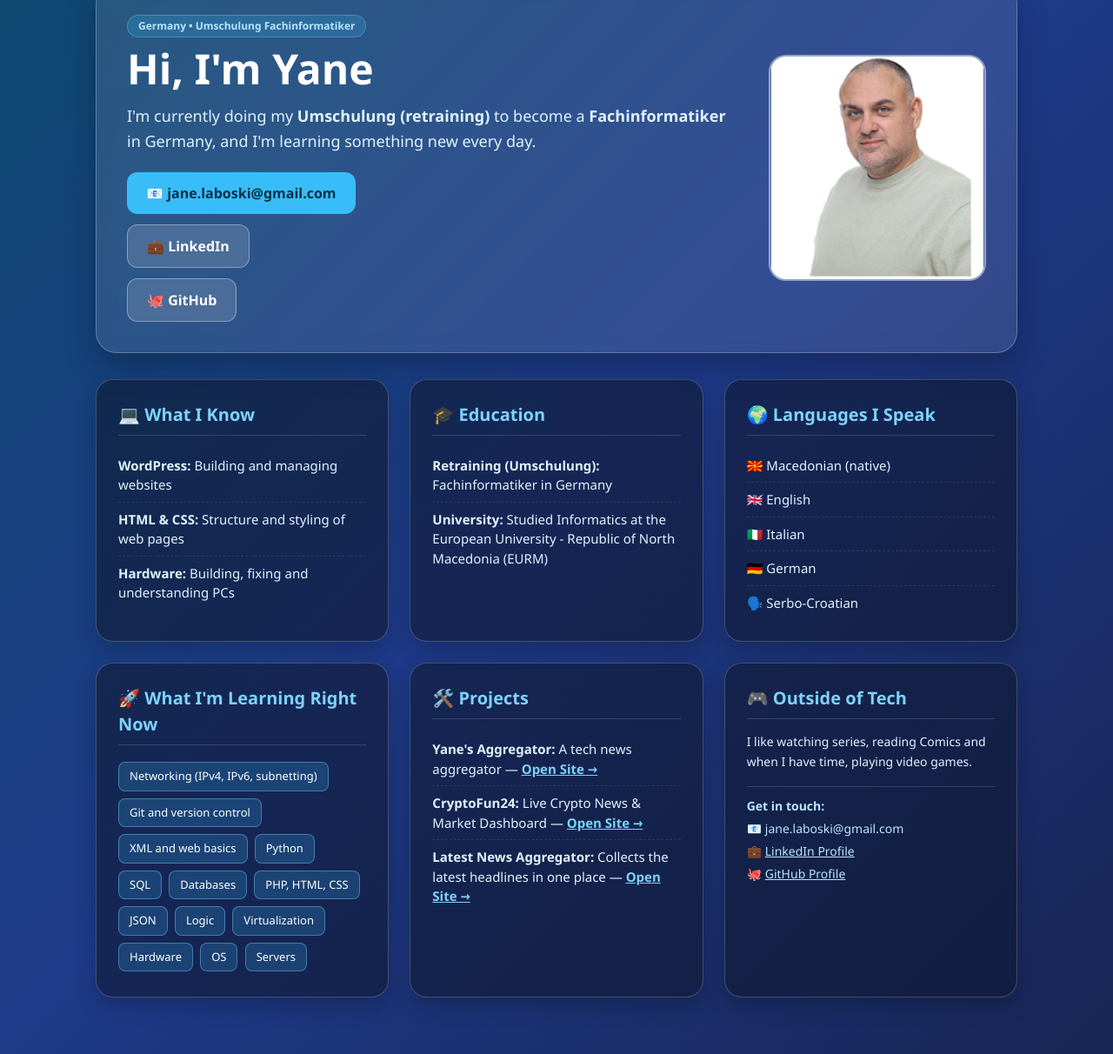
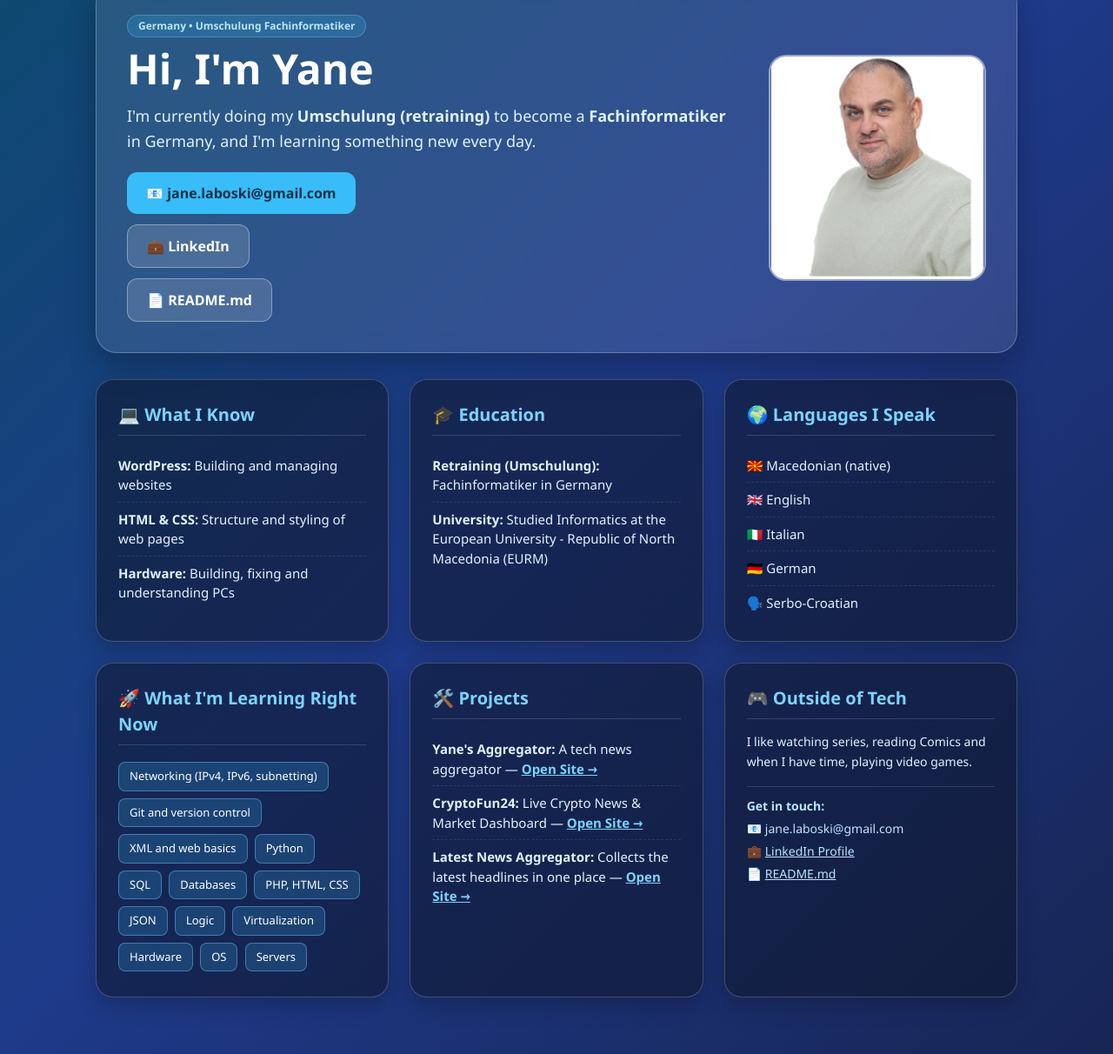
Before and after one commit to servicecs/servicesc, a plain HTML site: page index.html in a window 1280 px wide. Shown: the part 121-1333 px from the top of the page at 87% size. Drawn offline with nearby package versions, Linux system fonts and the light colour scheme.

Commit message:
Update index.html

```diff
--- a/index.html
+++ b/index.html
@@ -207,11 +207,11 @@
                     <a href="mailto:jane.laboski@gmail.com" class="kontakt-kopce">
                         📧 jane.laboski@gmail.com
                     </a>
-                    <a href="https://www.linkedin.com/in/yane-laboski-63569b6?utm_source=share_via&utm_content=profile&utm_medium=member_android" target="_blank" rel="noopener noreferrer" class="sekundarno-kopce">
+                    <a href="https://www.linkedin.com/in/yane-laboski-63569b6" target="_blank" rel="noopener noreferrer" class="sekundarno-kopce">
                         💼 LinkedIn
                     </a>
-                    <a href="https://github.com/servicecs" target="_blank" rel="noopener noreferrer" class="sekundarno-kopce">
-                        🐙 GitHub
+                    <a href="https://github.com/servicecs/servicesc/blob/main/README.md" target="_blank" rel="noopener noreferrer" class="sekundarno-kopce">
+                        📄 README.md
                     </a>
                 </div>
             </div>
@@ -305,10 +305,10 @@
                     <div><strong>Get in touch:</strong></div>
                     <div>📧 jane.laboski@gmail.com</div>
                     <div>
-                        💼 <a href="https://www.linkedin.com/in/yane-laboski-63569b6?utm_source=share_via&utm_content=profile&utm_medium=member_android" target="_blank" rel="noopener noreferrer" class="underline hover:text-sky-300">LinkedIn Profile</a>
+                        💼 <a href="https://www.linkedin.com/in/yane-laboski-63569b6" target="_blank" rel="noopener noreferrer" class="underline hover:text-sky-300">LinkedIn Profile</a>
                     </div>
                     <div>
-                        🐙 <a href="https://github.com/servicecs" target="_blank" rel="noopener noreferrer" class="underline hover:text-sky-300">GitHub Profile</a>
+                        📄 <a href="https://github.com/servicecs/servicesc/blob/main/README.md" target="_blank" rel="noopener noreferrer" class="underline hover:text-sky-300">README.md</a>
                     </div>
                 </div>
             </div>
```
